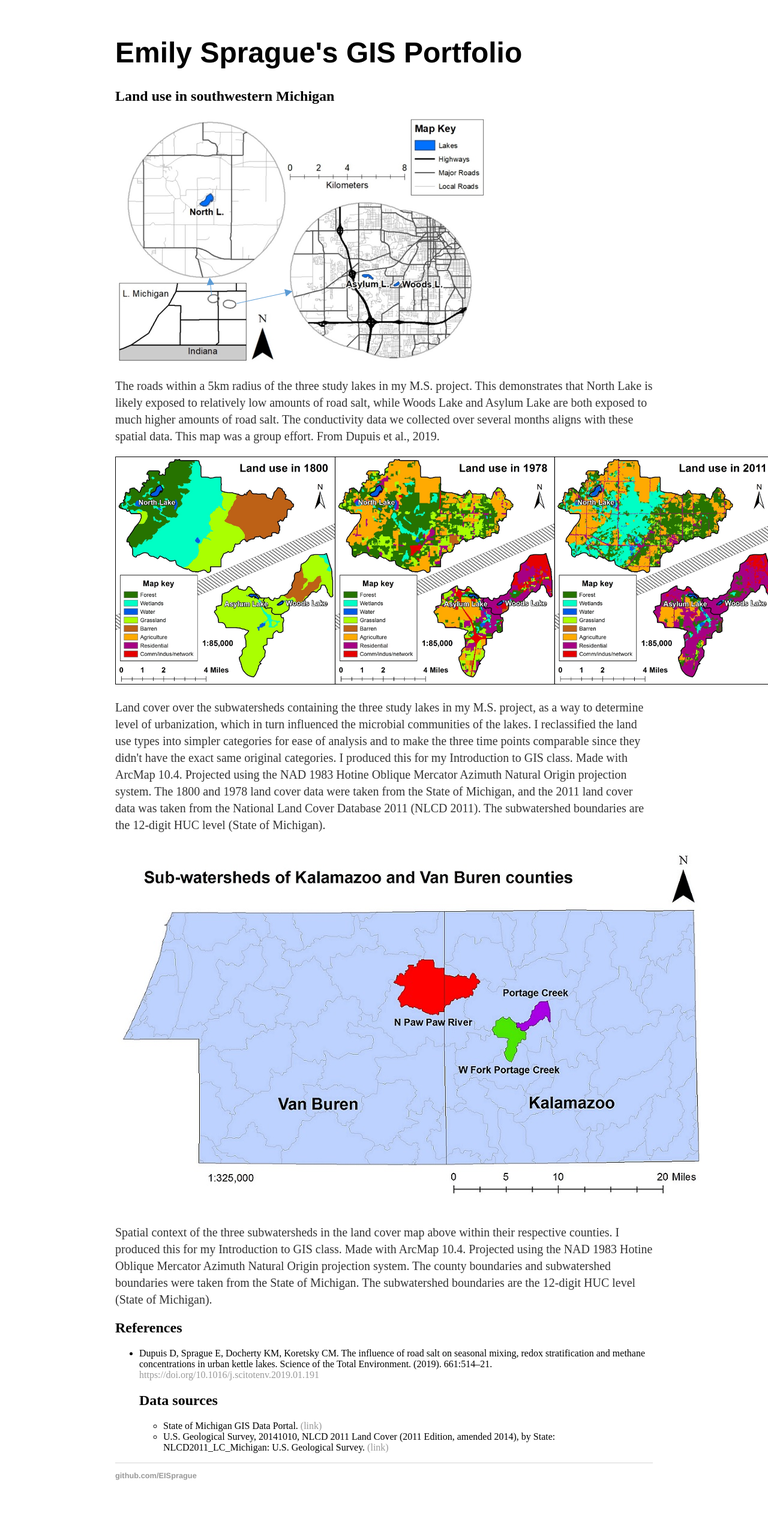
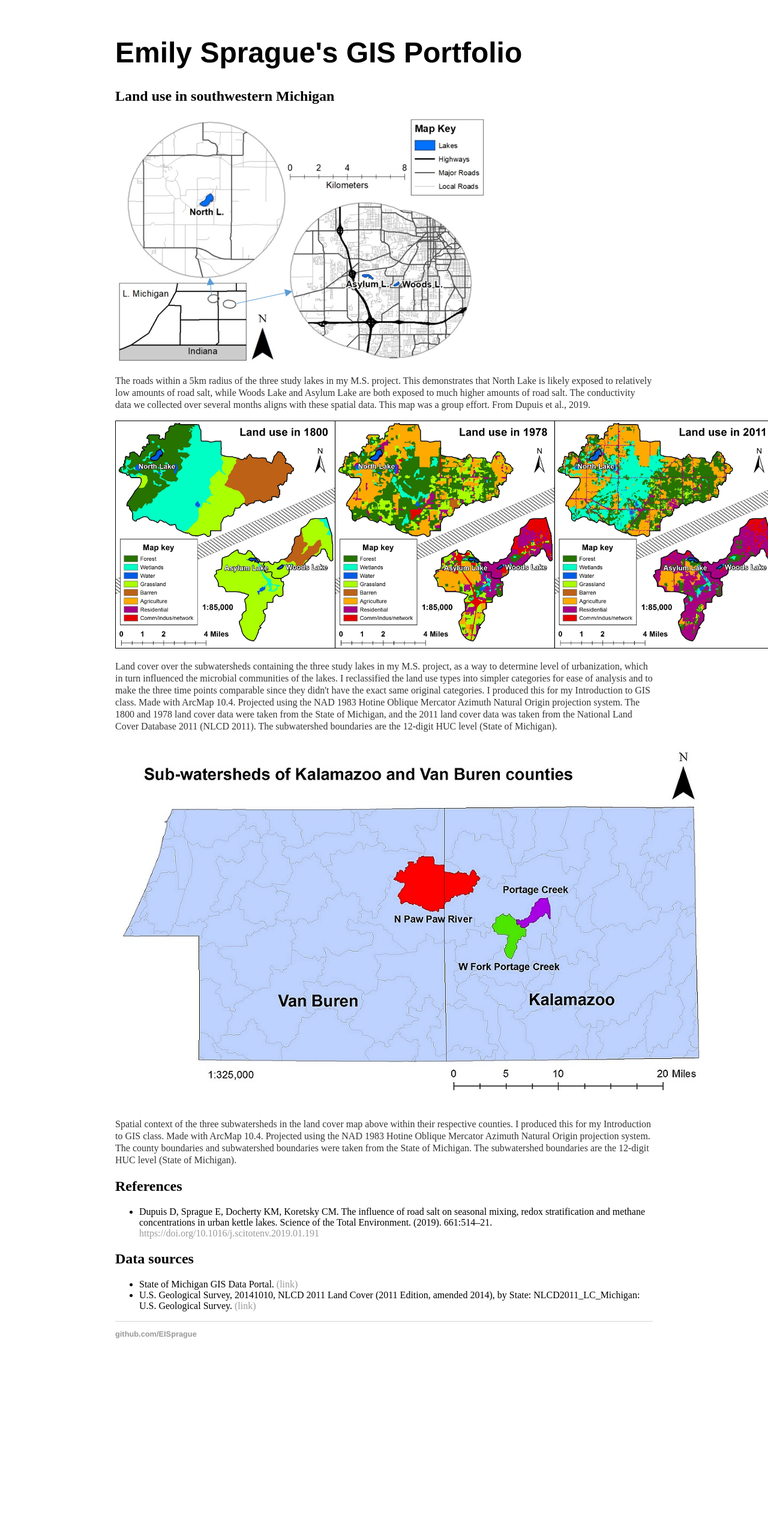
Before and after one commit to EISprague/EISprague.github.io, a Jekyll site: the page built from index.html, in a window 1280 px wide. Shown: the whole page at 60% size. Built offline with Jekyll 4.4.1, drawn with Linux system fonts in a browser that asks for light colours; after the commit the page ends 2291 px from its top, so only the background shows below that.

Commit message:
Fixed list, changed font size

```diff
--- a/css/main.css
+++ b/css/main.css
@@ -24,8 +24,8 @@ h1 {
     font-family:'Helvetica', 'Arial', 'Sans-Serif';
 }
 p {
-    font-size: 1.25em;
-    line-height: 1.4em;
+    font-size: 1em;
+    line-height: 1.25em;
     color: #333;
 }
 footer {
--- a/index.html
+++ b/index.html
@@ -22,6 +22,7 @@ title: Emily Sprague's Portfolio
 	<h2>References</h2>
 	<ul>
 		<li>Dupuis D, Sprague E, Docherty KM, Koretsky CM. The influence of road salt on seasonal mixing, redox stratification and methane concentrations in urban kettle lakes. Science of the Total Environment. (2019). 661:514–21. <a href="https://doi.org/10.1016/j.scitotenv.2019.01.191">https://doi.org/10.1016/j.scitotenv.2019.01.191</a></li>
+		</ul>
 	<h2>Data sources</h2>
 	<ul>
 		<li>State of Michigan GIS Data Portal. <a href="http://gis-michigan.opendata.arcgis.com/">(link)</a></li>
```
